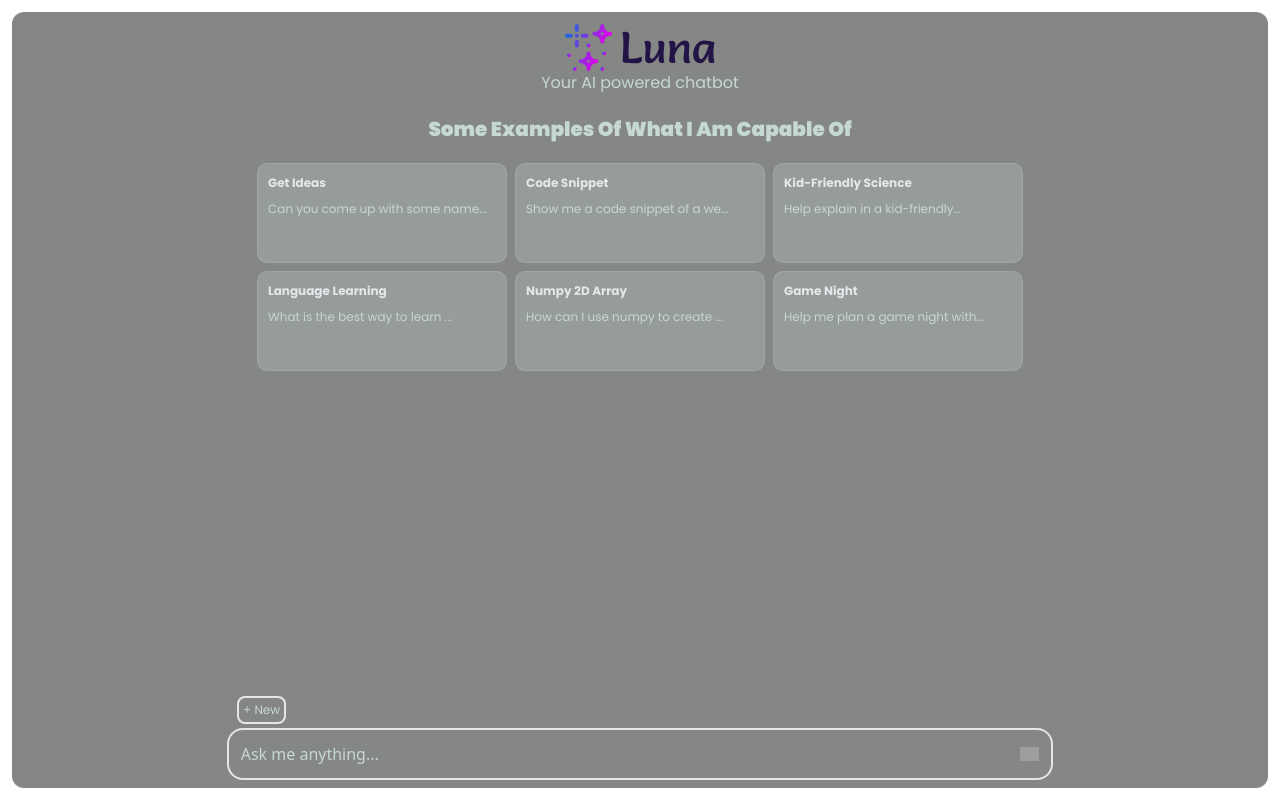
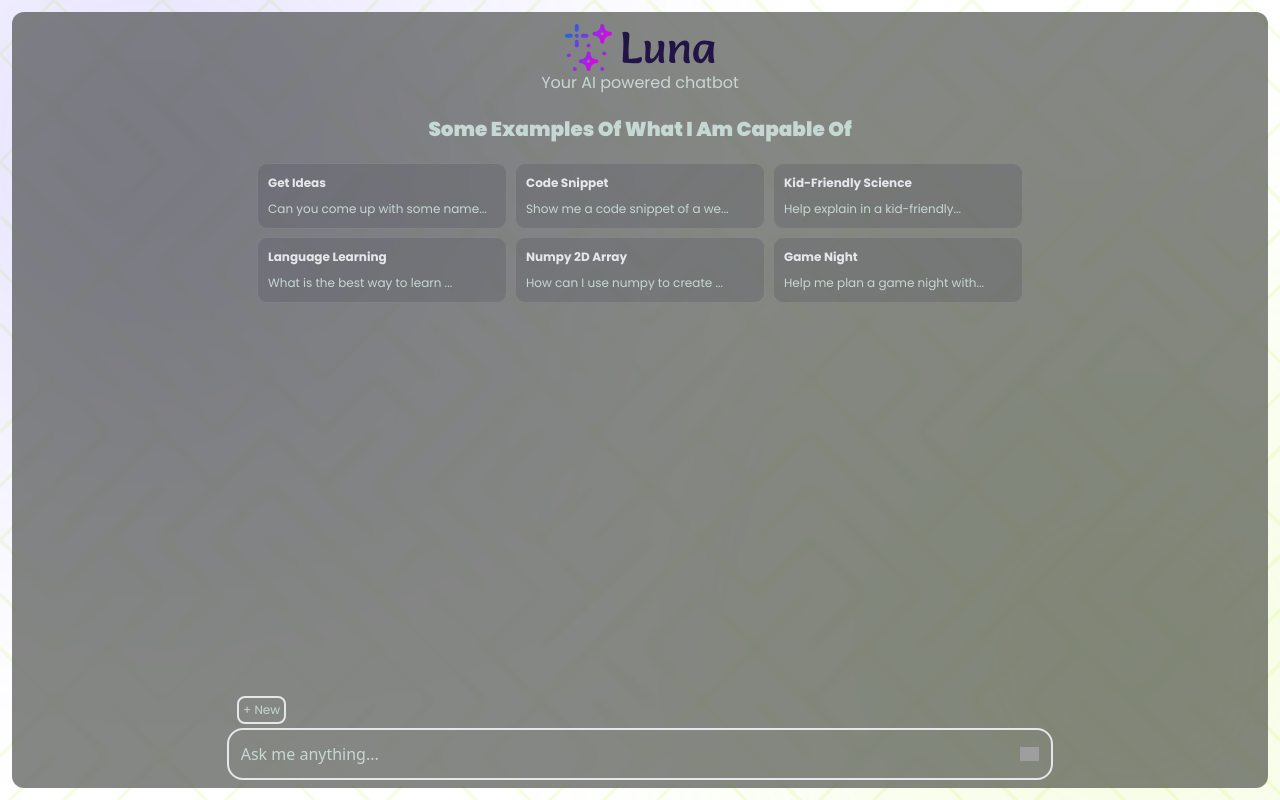
Before and after one commit to Grenish/luna, a React (Vite) app in the folder client/: page / in a window 1280 px wide. Built offline with nearby package versions, Linux system fonts and the light colour scheme; grey boxes are pictures that could not be loaded.

Commit message:
ui update and removed unwanted code

```diff
--- a/client/src/index.css
+++ b/client/src/index.css
@@ -5,70 +5,29 @@
 @tailwind utilities;
 
 :root {
-  --color1: #5606ff;
-  --color2: #fe8989;
-  --color3: #000000;
-  --blending: hard-light;
-  --size: 80%;
+  --color1: #21251f;
+  --color2: #c8f560;
+  --color3: #4e515c;
+  --color4: #7862f8;
 }
 
 body {
   scroll-behavior: smooth;
 }
 
-/* .gradientAnim {
-  width: 100%;
-  height: 100vh;
-  position: absolute;
+.backGradient {
+  background: rgb(33, 37, 31);
   background: linear-gradient(
-    90deg,
-    var(--color1),
-    var(--color2),
-    var(--color3)
+    153deg,
+    rgba(33, 37, 31, 1) 13%,
+    rgba(78, 81, 92, 1) 83%
   );
-  z-index: -10;
-} */
-
-.circle1 {
-  animation: move 60s infinite;
 }
 
-.circle2 {
-  animation: move2 90s infinite;
-}
-
-@keyframes move {
-  0%,
-  100% {
-    transform: translate(0, 0);
-  }
-  40% {
-    transform: translate(-100%, 40%);
-  }
-  60% {
-    transform: translate(80%, -20%);
-  }
-  80% {
-    transform: translate(-20%, 80%);
-  }
-}
-@keyframes move2 {
-  0%,
-  100% {
-    transform: translate(0, 0);
-  }
-  40% {
-    transform: translate(-130%, -140%);
-  }
-  60% {
-    transform: translate(100%, -20%);
-  }
-  80% {
-    transform: translate(-120%, 120%);
-  }
-}
-
-@keyframes gradient {
+.backPattern{
+  background-image: url("./assets/backPattern.svg");
+  background-repeat: no-repeat;
+  background-size: cover;
 }
 
 /* Firefox */
@@ -104,9 +63,9 @@ body {
 }
 
 .card {
-  background-color: rgba(198, 216, 211, 0.263);
+  background-color: rgba(78, 81, 92, 0.263);
   border: 1px solid rgba(255, 255, 255, 0.1);
-  height: 100px;
+  height: auto;
   width: 250px;
   border-radius: 10px;
   cursor: pointer;
@@ -123,7 +82,7 @@ body {
 
   .card {
     width: 90%; /* Full width on small screens */
-    height: 75px;
+    height: auto;
     margin-bottom: 8px; /* Add a bottom margin */
   }
 }
@@ -139,7 +98,7 @@ body {
   z-index: 2;
   background: radial-gradient(
     300px circle at var(--mouse-x) var(--mouse-y),
-    rgba(216, 30, 91, 0.266),
+    rgba(200, 245, 96, 0.338),
     transparent 40%
   );
   opacity: 0;
@@ -150,44 +109,32 @@ body {
   opacity: 1;
 }
 
-#gradient-canvas {
-  position: absolute;
-  top: 0;
-  left: 0;
-  width: 100%;
-  height: 100vh;
-  --gradient-color-1: #53df83;
-  --gradient-color-2: #47d2e9;
-  --gradient-color-3: #3f3f3f;
-  --gradient-color-4: #eeeeee;
-}
-
-/* Add these styles to your existing CSS stylesheet */
-.word-animation {
-  overflow: hidden;
-  white-space: nowrap;
-}
-
-.word-animation span {
-  display: inline-block;
-  transform: translateY(1em);
-  opacity: 0;
-  animation: wordAppear 0.5s forwards;
-}
-
-@keyframes wordAppear {
-  to {
-    transform: translateY(0);
-    opacity: 1;
-  }
-}
-
-/* Add this style to your existing CSS or create a new CSS file */
 .code-block {
   background-color: #f4f4f4;
   padding: 10px;
   border-radius: 5px;
   overflow-x: auto; /* Enable horizontal scrolling for long lines of code */
   white-space: pre-wrap; /* Preserve line breaks and wrap text */
-  font-family: 'Courier New', Courier, monospace; /* Use a monospace font for code */
+  font-family: "Courier New", Courier, monospace; /* Use a monospace font for code */
 }
+
+.circle1{
+  background-color: var(--color4);
+  height: 300px;
+  width: 300px;
+  border-radius: 50%;
+  position: absolute;
+  top: 0px;
+  left: 0px;
+  filter: blur(200px);
+}
+.circle2{
+  background-color: var(--color2);
+  height: 300px;
+  width: 300px;
+  border-radius: 50%;
+  position: absolute;
+  bottom: 0px;
+  right: 0px;
+  filter: blur(200px);
+}
```
